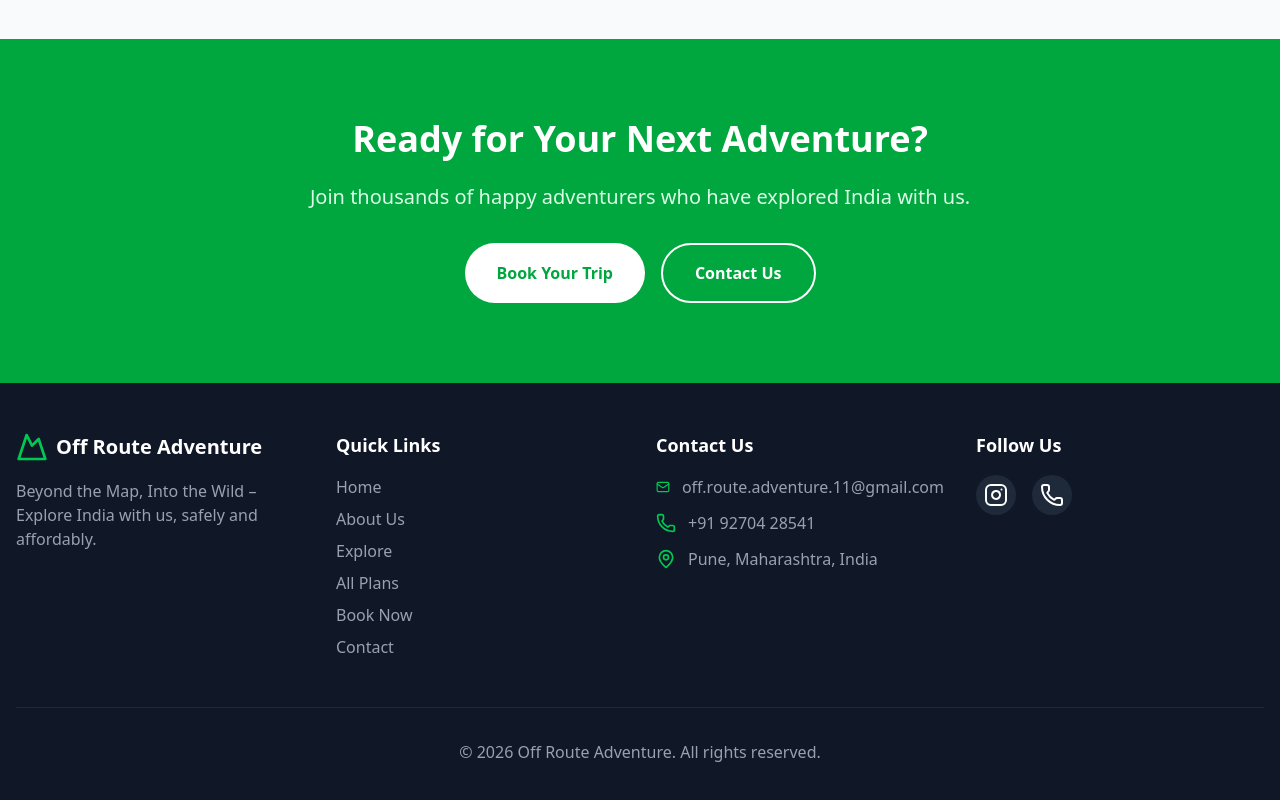
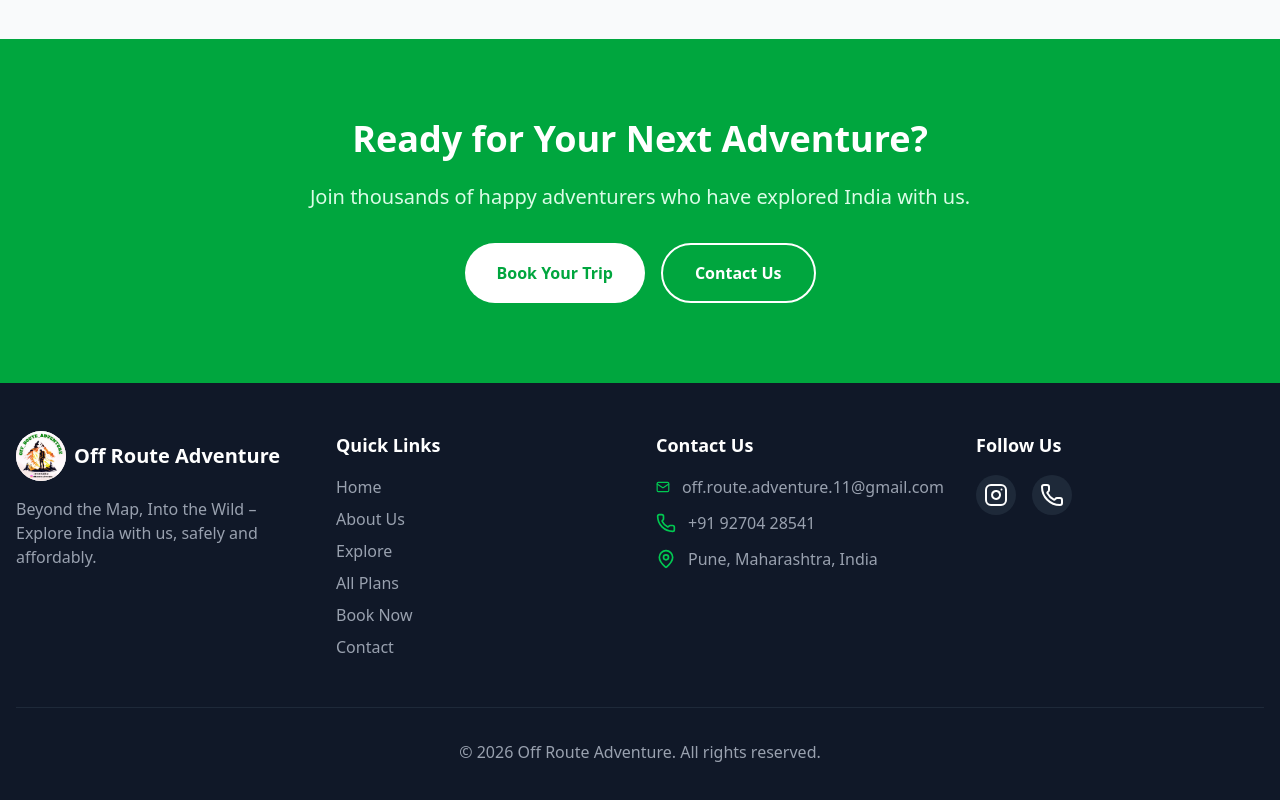
Before and after one commit to BhargavK001/Off-Route-Adventure, a Next.js app: page / in a window 1280 px wide. Shown: the part 3325-4125 px from the top of the page. Built offline with nearby package versions, Linux system fonts and the light colour scheme.

Commit message:
Favicon Chnage
Favicon Chnage

```diff
--- a/package.json
+++ b/package.json
@@ -14,7 +14,8 @@
     "react": "19.2.3",
     "react-dom": "19.2.3",
     "react-hook-form": "^7.70.0",
-    "resend": "^6.7.0"
+    "resend": "^6.7.0",
+    "sharp": "^0.34.5"
   },
   "devDependencies": {
     "@tailwindcss/postcss": "^4",
--- a/src/components/Footer.tsx
+++ b/src/components/Footer.tsx
@@ -1,4 +1,5 @@
 import Link from "next/link";
+import Image from "next/image";
 import { Mountain, Mail, Phone, MapPin, Instagram } from "lucide-react";
 import { COMPANY_INFO, NAV_LINKS } from "@/lib/constants";
 
@@ -10,7 +11,13 @@ export default function Footer() {
           {/* Brand */}
           <div className="space-y-4">
             <div className="flex items-center gap-2">
-              <Mountain className="h-8 w-8 text-green-500" />
+              <Image
+                src="/Off-Route-Logo.png"
+                alt="Off Route Adventure Logo"
+                width={50}
+                height={50}
+                className="object-contain rounded-full bg-white"
+              />
               <span className="text-xl font-bold">{COMPANY_INFO.name}</span>
             </div>
             <p className="text-gray-400">
```
Also changed, not shown: 2 other files (tests, documents, lock files or other folders).
